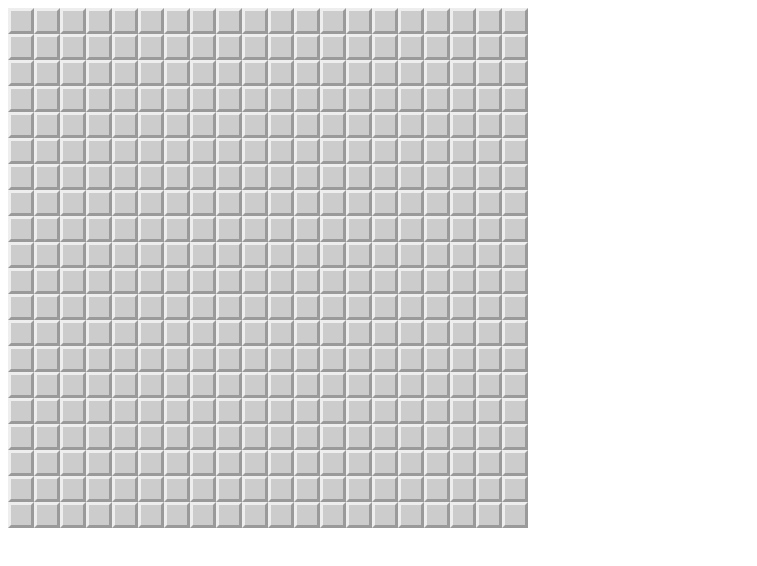
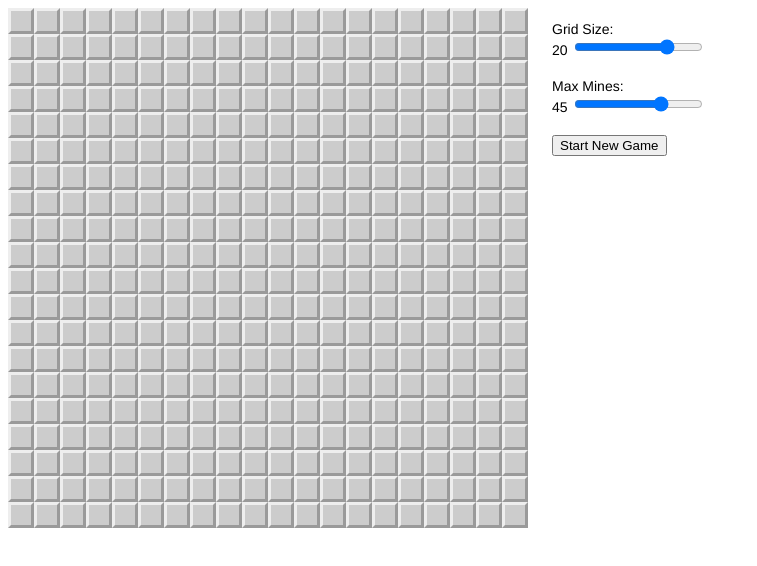
Before and after one commit to shillingp/Minesweeper, a plain HTML site: page javascript/index.html in a window 1280 px wide. Shown: the whole page, without its empty margins (0-757 px from the left). Drawn offline with Linux system fonts and the light colour scheme.

Commit message:
Added controls for setup

```diff
--- /dev/null
+++ b/javascript/css/control.css
@@ -0,0 +1,13 @@
+#mineboard, #controls {
+    display: inline-table;
+}
+
+.control {
+    margin: 0 20px 20px;
+    font: 14px "Helvetica Neue", Helvetica, sans-serif;
+}
+
+.control label {
+    display: inline-block;
+    width: 16px;
+}
--- a/javascript/index.html
+++ b/javascript/index.html
@@ -2,9 +2,26 @@
 <html>
     <head>
         <link rel="stylesheet" href="css/sweep.css">
+        <link rel="stylesheet" href="css/control.css">
     </head>
     <body>
         <div id="mineboard"></div>
+        <div id="controls">
+            <div class="control">
+                Grid Size:<br>
+                <label for="grid-size"></label>
+                <input id="grid-size" type="range">
+            </div>
+            <div class="control">
+                Max Mines:<br>
+                <label for="mine-number"></label>
+                <input id="mine-number" type="range">
+            </div>
+            <div class="control">
+                <input id="game-button" type="button" value="Start New Game">
+            </div>
+        </div>
         <script type="text/javascript" src="js/minesweep.js"></script>
+        <script type="text/javascript" src="js/controls.js"></script>
     </body>
 </html>
--- /dev/null
+++ b/javascript/js/controls.js
@@ -0,0 +1,41 @@
+/*jshint browser: true*/
+
+var gridC = document.querySelector("#grid-size"),
+    mineC = document.querySelector("#mine-number"),
+    gameB = document.querySelector("#game-button");
+
+var limits = {
+    grid: {
+        def: gridSize,
+        min: 5,
+        max: 25
+    },
+    mines: {
+        def: maxMines,
+        min: 10,
+        max: 60
+    }
+};
+
+function initializeControls(e, obj) {
+    e.defaultValue = obj.def;
+    e.labels[0].textContent = obj.def;
+    e.min = obj.min;
+    e.max = obj.max;
+}
+
+function addListeners() {
+    gridC.oninput = setLabel;
+    mineC.oninput = setLabel;
+    gridC.onchange = function() {gridSize = parseInt(this.value); grid = gridSize*gridSize;};
+    mineC.onchange = function() {maxMines = parseInt(this.value);};
+    gameB.onclick = gameManager;
+}
+
+function setLabel() {
+    this.labels[0].textContent = this.value;
+}
+
+initializeControls(gridC, limits.grid);
+initializeControls(mineC, limits.mines);
+addListeners();
--- a/javascript/js/minesweep.js
+++ b/javascript/js/minesweep.js
@@ -1,5 +1,5 @@
 var gridSize = 20,
-    grid = gridSize*gridSize,
+    grid = (function(a){return (a*a);})(gridSize),
     tileSize = 20,
     border = 3,
     maxMines = 45,
@@ -51,6 +51,7 @@ function shuffleArray(arr) {
 // DOC SETTINGS
 function boardSettings() {
     board.innerHTML = null;
+    bombs = [];
     setStyles(board, {"width": gridSize * (tileSize + (2 * border)) + "px",
                       "height": gridSize * (tileSize + (2 * border)) + "px"});
 }
@@ -128,7 +129,7 @@ function markFlag(elem) {
 
 function markChecked(elem, value) {
     setAttrs(elem, {"checked": "true"});
-    if (value != 0) {
+    if (value !== 0) {
         elem.textContent = value;
     }
 }
@@ -184,7 +185,7 @@ function checkRound(elem) {
             removeItems(spaces, ["ll", "lm", "lr"]);
         }
         tertiaryCheck(elem, numb, spaces);
-    };
+    }
 }
 
 function primaryCheck(elem) {
```
